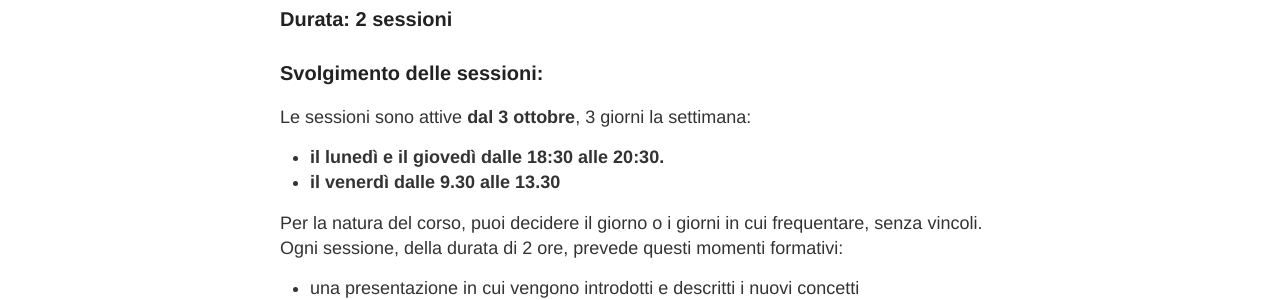
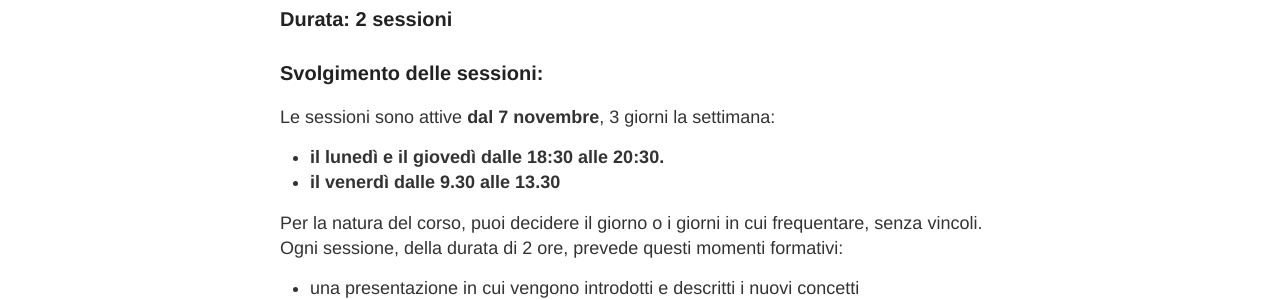
Before and after one commit to LOG-ED/docker-get-started, a Jekyll site: the page built from index.md, in a window 1280 px wide. Shown: the part 446-746 px from the top of the page. Built offline with Jekyll 4.4.1, drawn with Linux system fonts in a browser that asks for light colours; nearby versions of some CDN libraries.

Commit message:
change starting date

```diff
--- a/index.md
+++ b/index.md
@@ -14,7 +14,7 @@ Attraverso esercitazioni pratiche e un pizzico di teoria (q.b) saranno introdott
 ### Durata: 2 sessioni
 
 ### Svolgimento delle sessioni:
-Le sessioni sono attive **dal 3 ottobre**, 3 giorni la settimana:
+Le sessioni sono attive **dal 7 novembre**, 3 giorni la settimana:
 
 - **il lunedì e il giovedì dalle 18:30 alle 20:30.**
 - **il venerdì dalle 9.30 alle 13.30**
```
